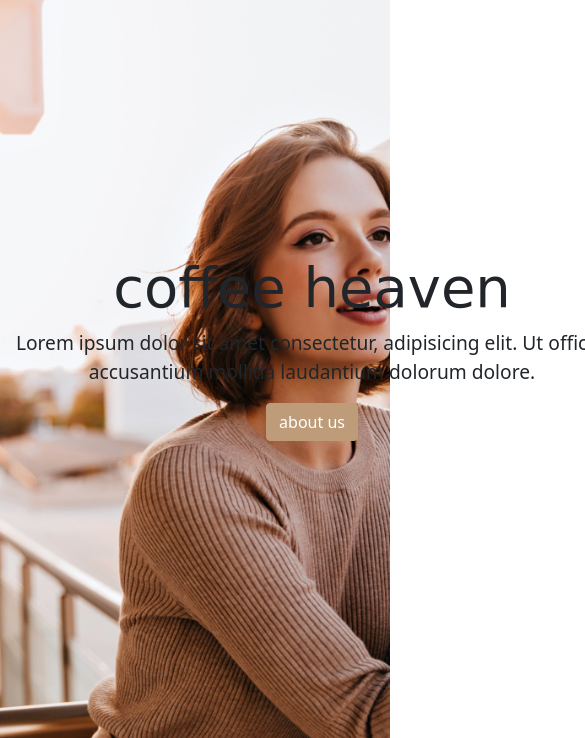
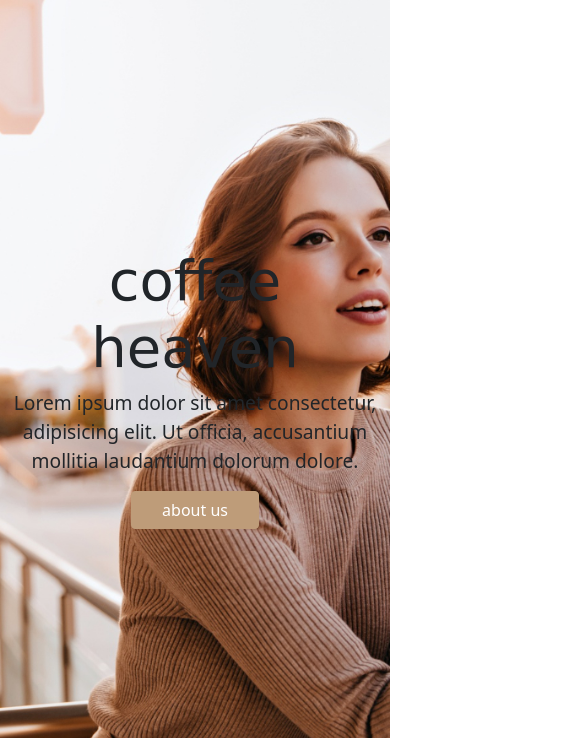
Before and after one commit to kariikalan2013/coffee9, a plain HTML site: page index.html in a window 390 px wide. Shown: the part 106-844 px from the top of the page, 585 px wide, since content can reach past the window. Drawn offline with nearby package versions, Linux system fonts and the light colour scheme.

Commit message:
Update index.html

```diff
--- a/index.html
+++ b/index.html
@@ -48,6 +48,18 @@
         text-decoration: underline;
 
        }
+       body{
+        overflow-x: hidden;
+       }
+       @media (max-width:768px){
+
+        .bg-home{
+       margin-top:;
+        }
+        .bg-home{
+          width: 100%;
+        }
+       }
     </style>
 </head>
 
@@ -88,22 +100,21 @@
 
 
     <main>
-        <section id="home">
+        <section id="home" >
 
             <div class="col-lg-12 col-lg-12 col-sm-12 col-xl-12">
-                <div class="bg">
+                <div class="bg"style="display:flex;align-item:center">
 
-                    <div class="bg-home "
-                        style=" width: 39rem; text-align: center; align-items: center; padding-top: 18rem; ">
+                    <div class="bg-home text-center"style="width:40rem; display:flex;flex-direction:column;align-item:center;justify-content:center ">
                         <h3 class="" style="font-family: 'Merienda One', cursive;  font-size:3.5rem;">coffee heaven</h3>
                         <p style=" font-size: 1.2rem;  font-family: times 'Times New Roman', ;">Lorem ipsum dolor sit
                             amet consectetur, adipisicing elit. Ut officia, accusantium mollitia laudantium dolorum
                             dolore.</p>
-                        <button class="btn" style="background-color:#be9c79 ; border-color:  #be9c79; ;">about us</button>
+                        <button class="btn mx-auto" style="width: 8rem;background-color:#be9c79 ; border-color:  #be9c79; ;">about us</button>
                     </div>
                 </div>
             </div>
-            </div>
+
         </section>
 
 
@@ -115,7 +126,7 @@
                         <div class="col-xl-6 col-lg-6 col-md-12  col-sm-12">
                             <img class="child1" src="images/about-img.svg"" alt="">
            </div>
-            <div class=" col-xl-6 col-lg-6 col-md-12 col-sm-12 text-center " style=" margin-top: 6rem">
+            <div class=" col-xl-6 col-lg-6 col-md-12 col-sm-12 text-center  " style=" margin-top: 6rem">
                             <h2 class="child2  " style="font-family:'Merienda One', cursive; font-size:3rem ;">A cup of
                                 coffee can complete your day</h2>
                             <p class="child3 ">Lorem ipsum dolor sit amet consectetur adipisicing elit. Veniam suscipit
```
